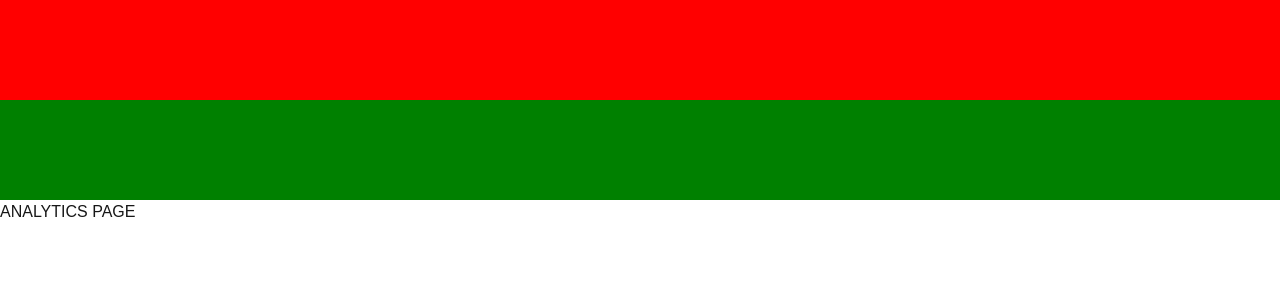
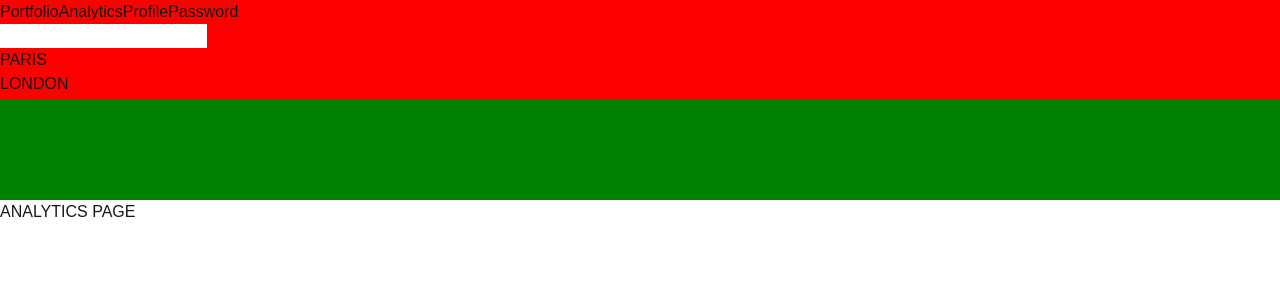
Before and after one commit to eatthischair/crypto-app-test, a Next.js app: page /dashboard/analytics in a window 1280 px wide. Shown: the top 300 px of the page. Built offline with nearby package versions, Linux system fonts and the light colour scheme.

Commit message:
added links to navigation

```diff
--- /dev/null
+++ b/src/app/components/Navbar/index.tsx
@@ -0,0 +1,39 @@
+"use client"
+
+import Link from 'next/link'
+import { useState } from 'react';
+
+export default function Navbar({
+  children,
+}: Readonly<{
+  children: React.ReactNode;
+}>) {
+
+  const [cities, setCities] = useState(['paris', 'london']);
+  const [value, setValue] = useState("")
+  const handleChange = (e) => {
+    setValue(e.target.value)
+  }
+
+  const handleSubmit = (e) => {
+    e.preventDefault();
+    setCities([...cities, value]);
+    setValue('');
+  }
+
+  return (
+    <div>
+    <form onSubmit={handleSubmit}>
+      <input onChange={handleChange} value={value}
+      style={{color: 'black'}}/>
+    </form>
+      <ul>
+        {cities.map((city, index) => (
+          <li key={city}>
+          <Link key={index} href={`/city/${city}`}>{city.toUpperCase()}</Link>
+          </li>
+        ))}
+      </ul>
+      </div>
+  )
+}
--- a/src/app/dashboard/layout.tsx
+++ b/src/app/dashboard/layout.tsx
@@ -1,8 +1,27 @@
+ "use client"
+import { useState } from 'react';
+
  export default function RootLayout({
   children,
 }: Readonly<{
   children: React.ReactNode;
 }>) {
+
+
+  const [cities, setCities] = useState(['paris', 'london']);
+  const [value, setValue] = useState("")
+  const handleChange = (e) => {
+    setValue(e.target.value)
+  }
+
+  const handleSubmit = (e) => {
+    e.preventDefault();
+    setCities([...cities, value]);
+    setValue('');
+  }
+
+
+
   return (
     <div>
     <div style={{height: '100px', background: 'green'}}>
--- a/src/app/layout.tsx
+++ b/src/app/layout.tsx
@@ -1,6 +1,10 @@
+
 import type { Metadata } from "next";
 import { Geist, Geist_Mono } from "next/font/google";
 import "./globals.css";
+import Link from 'next/link'
+
+import  Navbar  from './components/Navbar/index';
 
 const geistSans = Geist({
   variable: "--font-geist-sans",
@@ -22,12 +26,27 @@ export default function RootLayout({
 }: Readonly<{
   children: React.ReactNode;
 }>) {
+
+
   return (
     <html lang="en">
       <body
         className={`${geistSans.variable} ${geistMono.variable} antialiased`}
       >
-      <div style={{height: '100px', background: 'red'}}></div>
+      <div style={{height: '100px', background: 'red'}}>
+
+        <div>
+        <Link href="/dashboard/portfolio">Portfolio</Link>
+        <Link href="/dashboard/analytics">Analytics</Link>
+        <Link href="/dashboard/settings/profile">Profile</Link>
+        <Link href="/dashboard/settings/password">Password</Link>
+        </div>
+
+      <div>
+    <Navbar/>
+      </div>
+
+      </div>
         {children}
       </body>
     </html>
```
